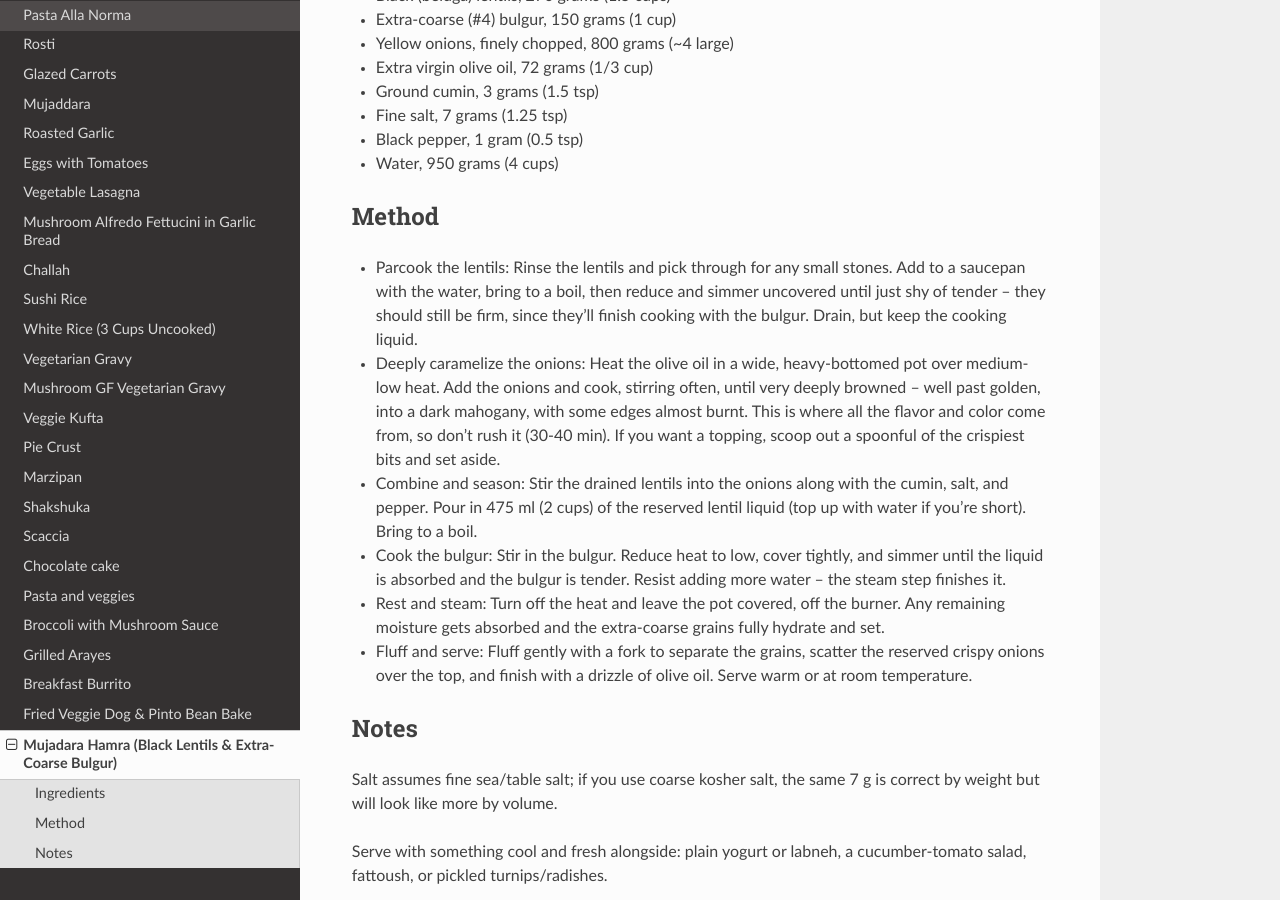
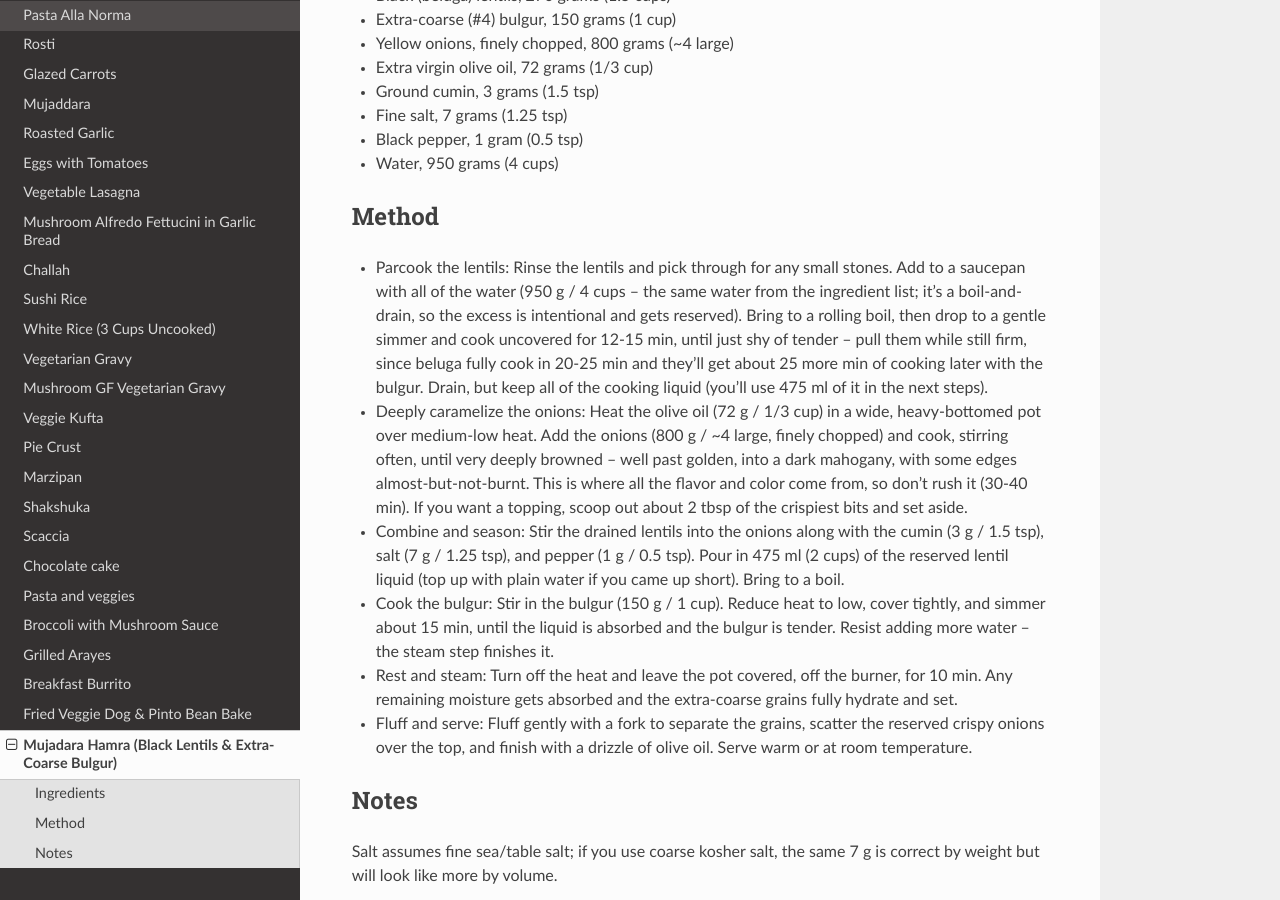
Before and after one commit to moshez/recipes, a Sphinx documentation site: the page built from doc/mujadara-hamra.rst, in a window 1280 px wide and 900 px high, scrolled down 365 px. Built offline with Sphinx 7.4.7 and the Read the Docs theme 3.1.0, drawn with Linux system fonts in a browser that asks for light colours.

Commit message:
Add explicit quantities and timings to mujadara hamra steps
Surface the numbers that were scattered between the ingredient list and
prose into each method step: lentil simmer time (12-15 min), the shared
4-cup water amount, onion/oil/spice weights, bulgur quantity and cook
time, and the 10-min rest.

Co-Authored-By: Claude Opus 4.8 <noreply@anthropic.com>
Claude-Session: https://claude.ai/code/session_01BbdRh53FN9fLB8174ce4vN

```diff
--- a/doc/mujadara-hamra.rst
+++ b/doc/mujadara-hamra.rst
@@ -25,35 +25,45 @@ Method
 
 * Parcook the lentils:
   Rinse the lentils and pick through for any small stones.
-  Add to a saucepan with the water,
-  bring to a boil,
-  then reduce and simmer uncovered until just shy of tender --
-  they should still be firm,
-  since they'll finish cooking with the bulgur.
-  Drain, but keep the cooking liquid.
+  Add to a saucepan with all of the water (950 g / 4 cups --
+  the same water from the ingredient list;
+  it's a boil-and-drain, so the excess is intentional and gets reserved).
+  Bring to a rolling boil,
+  then drop to a gentle simmer and cook uncovered for 12-15 min,
+  until just shy of tender --
+  pull them while still firm,
+  since beluga fully cook in 20-25 min
+  and they'll get about 25 more min of cooking later with the bulgur.
+  Drain, but keep all of the cooking liquid
+  (you'll use 475 ml of it in the next steps).
 * Deeply caramelize the onions:
-  Heat the olive oil in a wide, heavy-bottomed pot over medium-low heat.
-  Add the onions and cook, stirring often,
+  Heat the olive oil (72 g / 1/3 cup)
+  in a wide, heavy-bottomed pot over medium-low heat.
+  Add the onions (800 g / ~4 large, finely chopped)
+  and cook, stirring often,
   until very deeply browned --
   well past golden, into a dark mahogany,
-  with some edges almost burnt.
+  with some edges almost-but-not-burnt.
   This is where all the flavor and color come from,
   so don't rush it (30-40 min).
   If you want a topping,
-  scoop out a spoonful of the crispiest bits and set aside.
+  scoop out about 2 tbsp of the crispiest bits and set aside.
 * Combine and season:
   Stir the drained lentils into the onions
-  along with the cumin, salt, and pepper.
+  along with the cumin (3 g / 1.5 tsp),
+  salt (7 g / 1.25 tsp),
+  and pepper (1 g / 0.5 tsp).
   Pour in 475 ml (2 cups) of the reserved lentil liquid
-  (top up with water if you're short).
+  (top up with plain water if you came up short).
   Bring to a boil.
 * Cook the bulgur:
-  Stir in the bulgur.
+  Stir in the bulgur (150 g / 1 cup).
   Reduce heat to low, cover tightly,
-  and simmer until the liquid is absorbed and the bulgur is tender.
+  and simmer about 15 min,
+  until the liquid is absorbed and the bulgur is tender.
   Resist adding more water -- the steam step finishes it.
 * Rest and steam:
-  Turn off the heat and leave the pot covered, off the burner.
+  Turn off the heat and leave the pot covered, off the burner, for 10 min.
   Any remaining moisture gets absorbed
   and the extra-coarse grains fully hydrate and set.
 * Fluff and serve:
```
